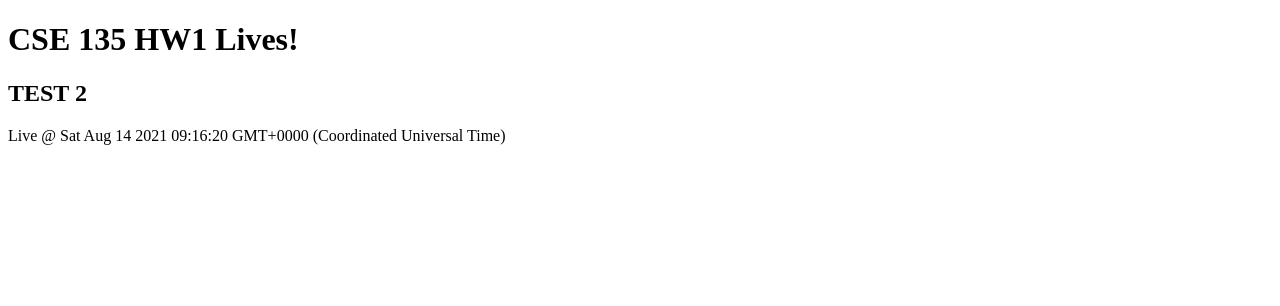
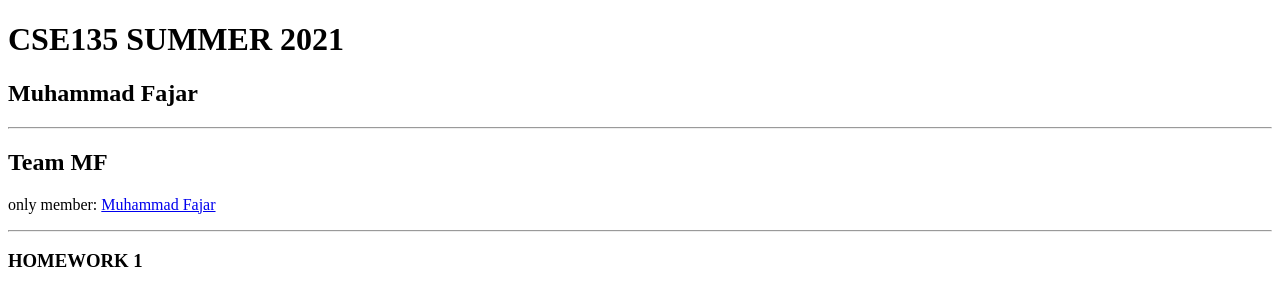
Before and after one commit to MuhammadCF/mfajarcse135, a plain HTML site: page index.html in a window 1280 px wide. Drawn offline with Linux system fonts and the light colour scheme.

Commit message:
Update index.html

```diff
--- a/index.html
+++ b/index.html
@@ -1,19 +1,30 @@
 <!DOCTYPE html>
 <html lang="en">
+<head>
+    <meta charset="UTF-8">
+    <meta http-equiv="X-UA-Compatible" content="IE=edge">
+    <meta name="viewport" content="width=device-width, initial-scale=1.0">
+    <title>mfajarcse135</title>
+</head>
+<body>
 
-	<head>
-	  <meta charset="UTF-8" />
-		  <meta name="viewport" content="width=device-width, initial-scale=1.0" />
-		    <title>CSE 135 HW Lives!</title>
-	</head>
+    <header>
 
-	<body>
-		  <h1>CSE 135 HW1 Lives!</h1>
-		  <h2> TEST 2 </h2>
-		    <script>
-			        document.write(`Live @ ${new Date()}`);
-  </script>
+        <h1>CSE135 SUMMER 2021</h1>
+        <h2>Muhammad Fajar</h2>
+        <hr>
+        <h2>Team MF</h2>
+        <p>only member: <a href="https://cse134b-hw5-9c4a9.web.app/profile.html">Muhammad Fajar</a></p>
 
-	</body>
+    </header>
 
+    <main>
+        <hr>
+
+        <section>
+            <h3>HOMEWORK 1</h3>
+
+        </section>
+    </main>
+</body>
 </html>
```
